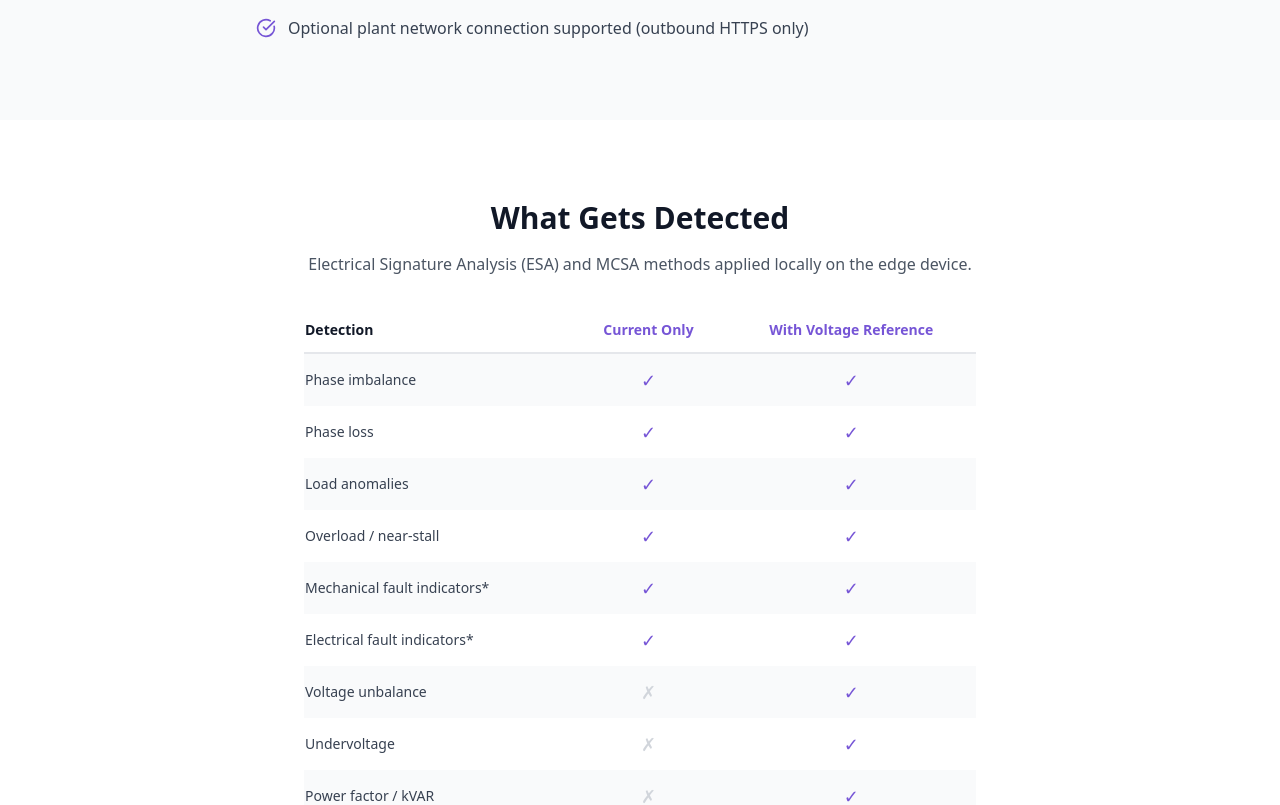
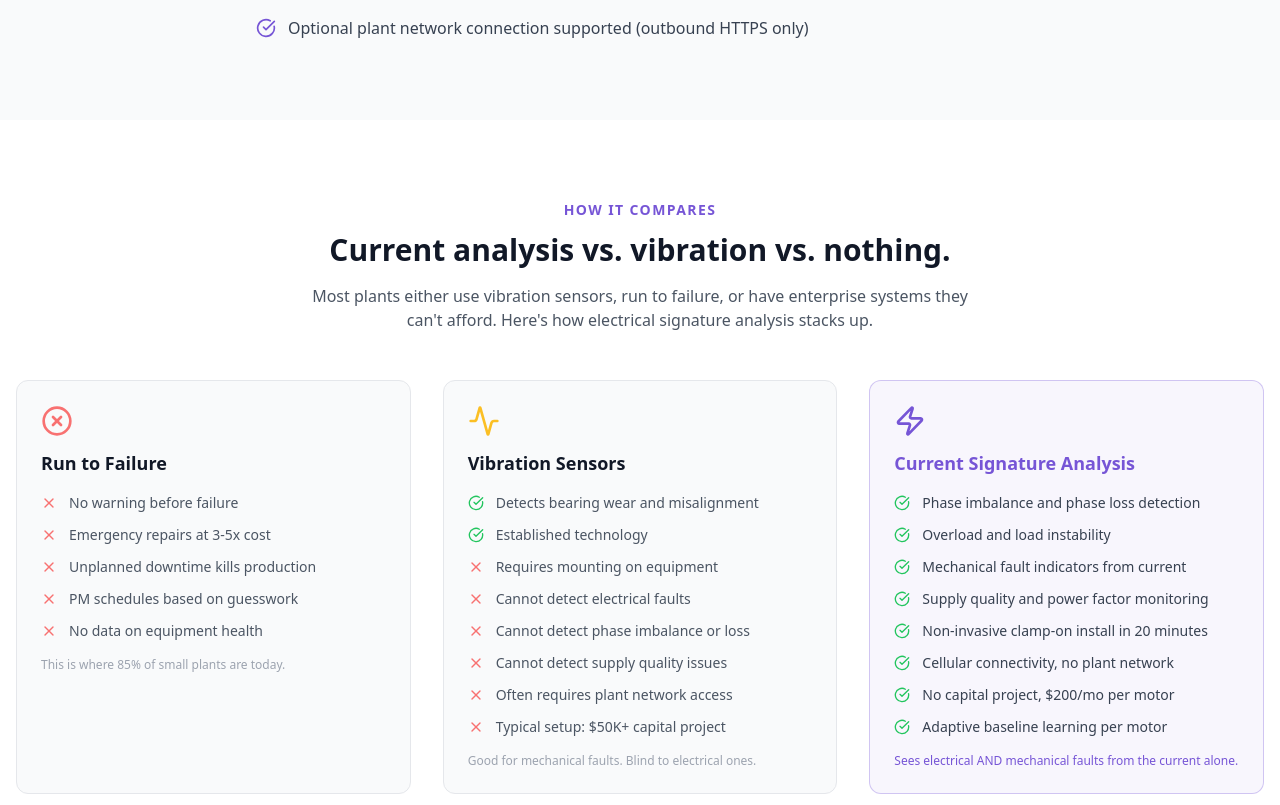
Before and after one commit to amoffitt123/edgepredict-site, a Next.js app: page /monitoring in a window 1280 px wide. Shown: the part 2462-3267 px from the top of the page. Built offline with nearby package versions, Linux system fonts and the light colour scheme.

Commit message:
Add ESA comparison section to monitoring page
Three-column comparison between run-to-failure, vibration sensors,
and EdgePredict current signature analysis, inserted between the
Connectivity and Detection Table sections.

Co-Authored-By: Claude Sonnet 4.6 <noreply@anthropic.com>

```diff
--- a/src/app/monitoring/page.tsx
+++ b/src/app/monitoring/page.tsx
@@ -1,5 +1,5 @@
 import Link from 'next/link'
-import { CheckCircle, ArrowRight, Package, Wifi, Monitor, Wrench, BarChart, Shield } from 'lucide-react'
+import { CheckCircle, ArrowRight, Package, Wifi, Monitor, Wrench, BarChart, Shield, XCircle, Activity, Zap, X } from 'lucide-react'
 
 export const metadata = {
   title: "Motor Monitoring — EdgePredict",
@@ -172,7 +172,92 @@ export default function MonitoringPage() {
         </div>
       </section>
 
-      {/* Section 5: Detection Table */}
+      {/* Section 5: Comparison */}
+      <section className="py-20 bg-white">
+        <div className="max-w-7xl mx-auto px-4 text-center">
+          <p className="text-sm font-semibold text-[#7655d6] uppercase tracking-widest mb-3">How It Compares</p>
+          <h2 className="text-3xl font-bold text-gray-900">Current analysis vs. vibration vs. nothing.</h2>
+          <p className="text-gray-600 max-w-2xl mx-auto mt-4">
+            Most plants either use vibration sensors, run to failure, or have enterprise systems they can&apos;t afford. Here&apos;s how electrical signature analysis stacks up.
+          </p>
+          <div className="grid md:grid-cols-3 gap-8 mt-12 text-left">
+
+            {/* Column 1: No Monitoring */}
+            <div className="bg-gray-50 rounded-xl p-6 border border-gray-200">
+              <XCircle className="text-red-400 w-8 h-8 mb-3" />
+              <h3 className="text-lg font-bold text-gray-900 mb-4">Run to Failure</h3>
+              <ul className="space-y-3">
+                {[
+                  "No warning before failure",
+                  "Emergency repairs at 3-5x cost",
+                  "Unplanned downtime kills production",
+                  "PM schedules based on guesswork",
+                  "No data on equipment health",
+                ].map((item) => (
+                  <li key={item} className="flex items-start gap-3 text-sm text-gray-600">
+                    <X className="w-4 h-4 mt-0.5 shrink-0 text-red-400" />
+                    {item}
+                  </li>
+                ))}
+              </ul>
+              <p className="text-xs text-gray-400 mt-4">This is where 85% of small plants are today.</p>
+            </div>
+
+            {/* Column 2: Vibration */}
+            <div className="bg-gray-50 rounded-xl p-6 border border-gray-200">
+              <Activity className="text-amber-400 w-8 h-8 mb-3" />
+              <h3 className="text-lg font-bold text-gray-900 mb-4">Vibration Sensors</h3>
+              <ul className="space-y-3">
+                {[
+                  { text: "Detects bearing wear and misalignment", good: true },
+                  { text: "Established technology", good: true },
+                  { text: "Requires mounting on equipment", good: false },
+                  { text: "Cannot detect electrical faults", good: false },
+                  { text: "Cannot detect phase imbalance or loss", good: false },
+                  { text: "Cannot detect supply quality issues", good: false },
+                  { text: "Often requires plant network access", good: false },
+                  { text: "Typical setup: $50K+ capital project", good: false },
+                ].map((item) => (
+                  <li key={item.text} className="flex items-start gap-3 text-sm text-gray-600">
+                    {item.good
+                      ? <CheckCircle className="w-4 h-4 mt-0.5 shrink-0 text-green-500" />
+                      : <X className="w-4 h-4 mt-0.5 shrink-0 text-red-400" />}
+                    {item.text}
+                  </li>
+                ))}
+              </ul>
+              <p className="text-xs text-gray-400 mt-4">Good for mechanical faults. Blind to electrical ones.</p>
+            </div>
+
+            {/* Column 3: EdgePredict ESA */}
+            <div className="bg-[#7655d6]/5 rounded-xl p-6 border border-[#7655d6]/30">
+              <Zap className="text-[#7655d6] w-8 h-8 mb-3" />
+              <h3 className="text-lg font-bold text-[#7655d6] mb-4">Current Signature Analysis</h3>
+              <ul className="space-y-3">
+                {[
+                  "Phase imbalance and phase loss detection",
+                  "Overload and load instability",
+                  "Mechanical fault indicators from current",
+                  "Supply quality and power factor monitoring",
+                  "Non-invasive clamp-on install in 20 minutes",
+                  "Cellular connectivity, no plant network",
+                  "No capital project, $200/mo per motor",
+                  "Adaptive baseline learning per motor",
+                ].map((item) => (
+                  <li key={item} className="flex items-start gap-3 text-sm text-gray-700">
+                    <CheckCircle className="w-4 h-4 mt-0.5 shrink-0 text-green-500" />
+                    {item}
+                  </li>
+                ))}
+              </ul>
+              <p className="text-xs text-[#7655d6] font-medium mt-4">Sees electrical AND mechanical faults from the current alone.</p>
+            </div>
+
+          </div>
+        </div>
+      </section>
+
+      {/* Section 6: Detection Table */}
       <section className="py-20">
         <div className="max-w-7xl mx-auto px-4">
           <h2 className="text-3xl font-bold mb-4 text-center">What Gets Detected</h2>
```
